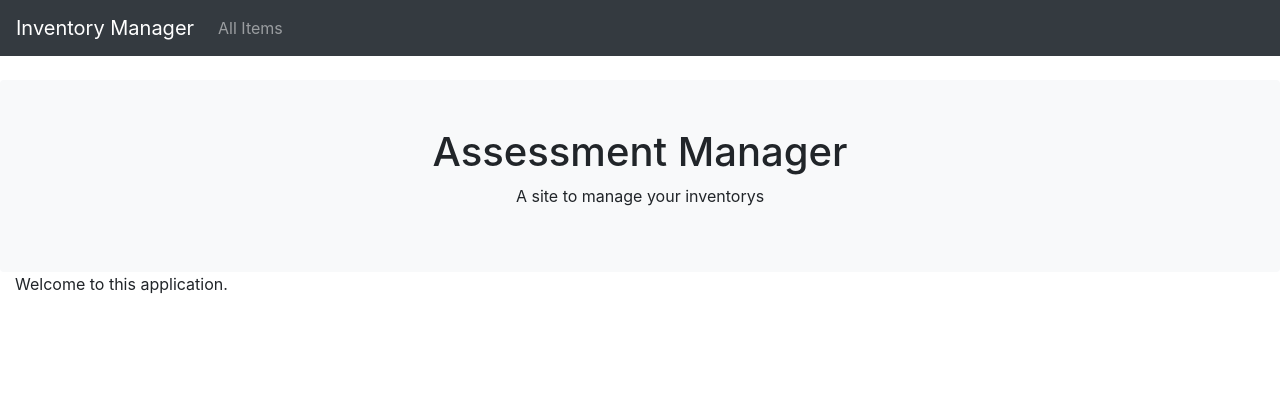
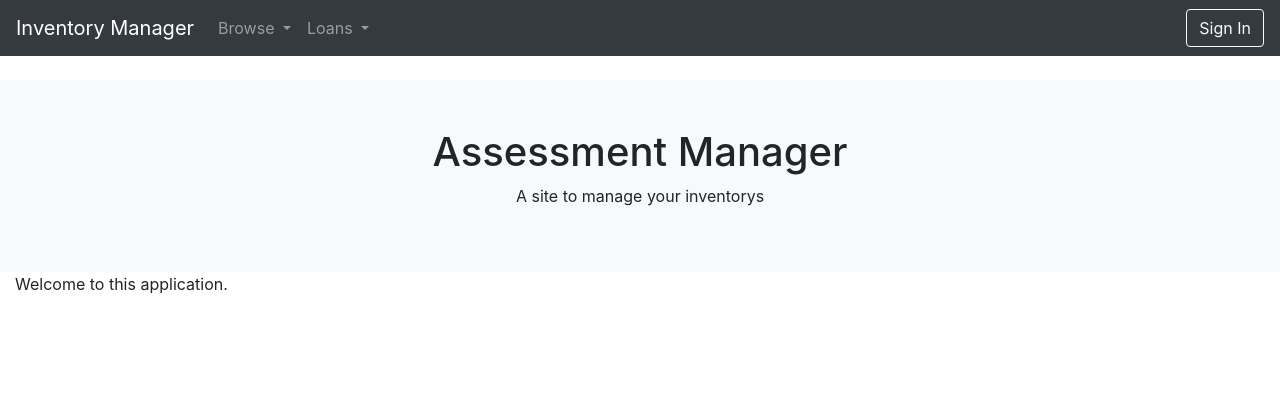
Before and after one commit to finlay-ab/Inventory-Manager, a Flask app: page / in a window 1280 px wide. Shown: the top 420 px of the page. Run offline with Flask 3, Linux system fonts and the light colour scheme; some libraries are stand-ins or nearby versions.

Commit message:
Updated nav bar to have drop down menus and a sign in and out button

```diff
--- a/app/templates/shared/navbar.html
+++ b/app/templates/shared/navbar.html
@@ -1,14 +1,45 @@
-<!--navbar designed with help from https://getbootstrap.com/docs/4.2/components/navbar/ -->
+<!-- Navbar designed with help from https://getbootstrap.com/docs/4.2/components/navbar/
+     https://getbootstrap.com/docs/5.0/components/dropdowns/-->
 <nav class="navbar navbar-expand-lg navbar-dark bg-dark">
   <a class="navbar-brand" href="/">Inventory Manager</a>
-    <button class="navbar-toggler" type="button" data-toggle="collapse" data-target="#navbarText" aria-controls="navbarText" aria-expanded="false" aria-label="Toggle navigation">
+  <button class="navbar-toggler" type="button" data-toggle="collapse" data-target="#navbarNav" aria-controls="navbarNav" aria-expanded="false" aria-label="Toggle navigation">
     <span class="navbar-toggler-icon"></span>
   </button>
-    <div class="collapse navbar-collapse" id="navbarText">
+  <div class="collapse navbar-collapse" id="navbarNav">
     <ul class="navbar-nav mr-auto">
-        <li class="nav-item">
-          <a class="nav-link" href="/all-assessments">All Items</a>
+
+      <li class="nav-item dropdown">
+        <a class="nav-link dropdown-toggle" href="#" id="browseDropdown" role="button" data-toggle="dropdown" aria-haspopup="true" aria-expanded="false">
+          Browse
+        </a>
+        <div class="dropdown-menu" aria-labelledby="browseDropdown">
+          <a class="dropdown-item" href="/browse">All Inventories</a>
+          <a class="dropdown-item" href="/followed-inventories">Followed Inventories</a>
+          <a class="dropdown-item" href="/categories">My inventory</a>
+        </div>
+      </li>
+
+      <li class="nav-item dropdown">
+        <a class="nav-link dropdown-toggle" href="#" id="loansDropdown" role="button" data-toggle="dropdown" aria-haspopup="true" aria-expanded="false">
+          Loans
+        </a>
+        <div class="dropdown-menu" aria-labelledby="loansDropdown">
+          <a class="dropdown-item" href="/my-loans">My Loan Requests</a>
+          <a class="dropdown-item" href="/borrowed-items">Items Borrowed</a>
+          <a class="dropdown-item" href="/loan-history">Loan Control Panel</a>
+        </div>
       </li>
     </ul>
+
+    <!-- Authentication Button -->
+    <div class="ml-auto">
+      {% if user_logged_in %}
+        <!-- Sign Out -->
+        <a class="btn btn-outline-light" href="/logout">Sign Out</a>
+      {% else %}
+        <!-- Sign In -->
+        <a class="btn btn-outline-light" href="/login">Sign In</a>
+      {% endif %}
+    </div>
   </div>
 </nav>
--- a/app/views.py
+++ b/app/views.py
@@ -13,4 +13,5 @@ def home():
                           '''
     }
 
-    return render_template('home.html', title='Home', home=home)
+    user_logged_in = False
+    return render_template("home.html", title='Home', user_logged_in=user_logged_in, home=home)
```
Lines whose indentation alone changed are shown as unchanged.
